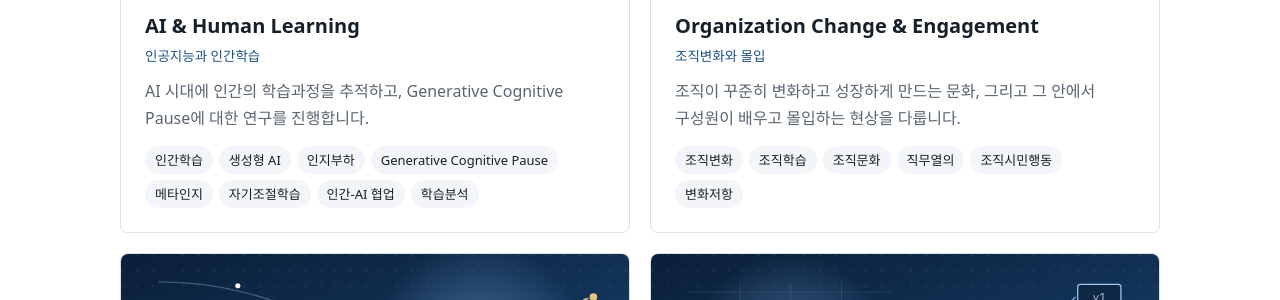
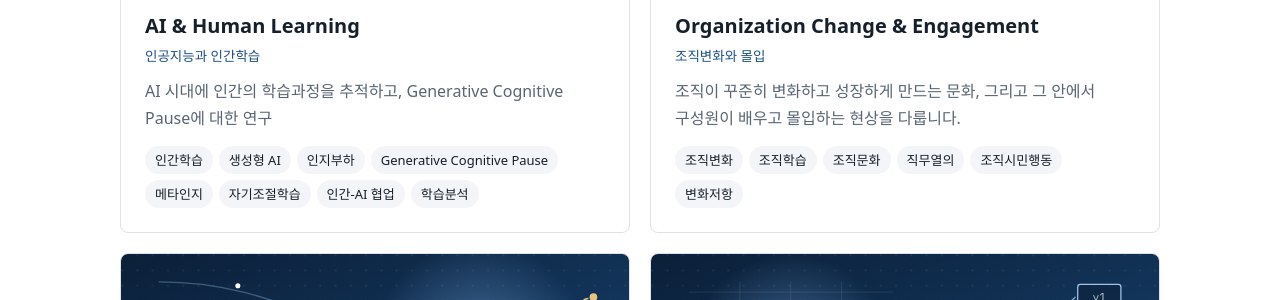
Before and after one commit to drsprolab/drsprolab.github.io, a Jekyll site: the page built from index.html, in a window 1280 px wide and 900 px high, scrolled down 1500 px. Shown: the part 180-480 px from the top of the window. Built offline with Jekyll 4.4.1, drawn with Linux system fonts in a browser that asks for light colours; some web fonts are replaced.

Commit message:
Shorten AI human learning research introduction

```diff
--- a/_data/research_areas.yml
+++ b/_data/research_areas.yml
@@ -1,7 +1,7 @@
 - ko: 인공지능과 인간학습
   en: AI & Human Learning
   icon: learning
-  summary: AI 시대에 인간의 학습과정을 추적하고, Generative Cognitive Pause에 대한 연구를 진행합니다.
+  summary: AI 시대에 인간의 학습과정을 추적하고, Generative Cognitive Pause에 대한 연구
   keywords: [인간학습, 생성형 AI, 인지부하, Generative Cognitive Pause, 메타인지, 자기조절학습, 인간-AI 협업, 학습분석]
 - ko: 조직변화와 몰입
   en: Organization Change & Engagement
```
